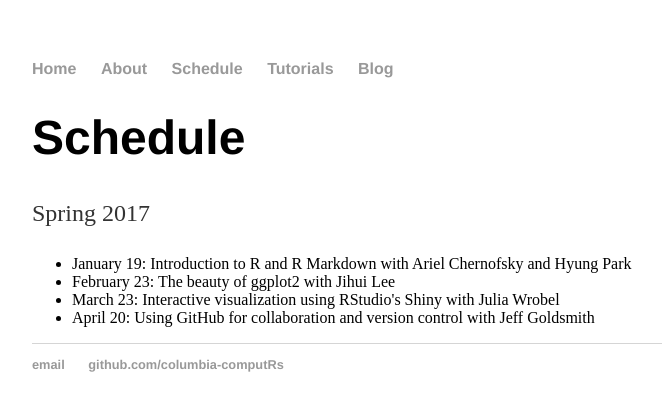
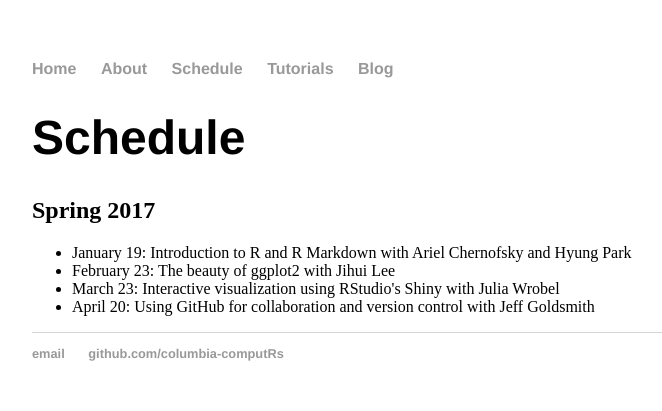
Before and after one commit to columbia-computing-club/columbia-computing-club.github.io, a Jekyll site: the page built from schedule/index.html, in a window 1280 px wide. Shown: the top 411 px of the page, without its empty margins (160-822 px from the left). Built offline with Jekyll 4.4.1, drawn with Linux system fonts in a browser that asks for light colours.

```diff
--- a/schedule/index.html
+++ b/schedule/index.html
@@ -4,7 +4,7 @@ title: Schedule
 ---
 <div class="blurb">
 	<h1>Schedule</h1>
-	<p>Spring 2017</p>
+	<h2>Spring 2017</h2>
   <ul>
   <li>January 19: Introduction to R and R Markdown with Ariel Chernofsky and Hyung Park</li>
   <li>February 23: The beauty of ggplot2 with Jihui Lee</li>
```
